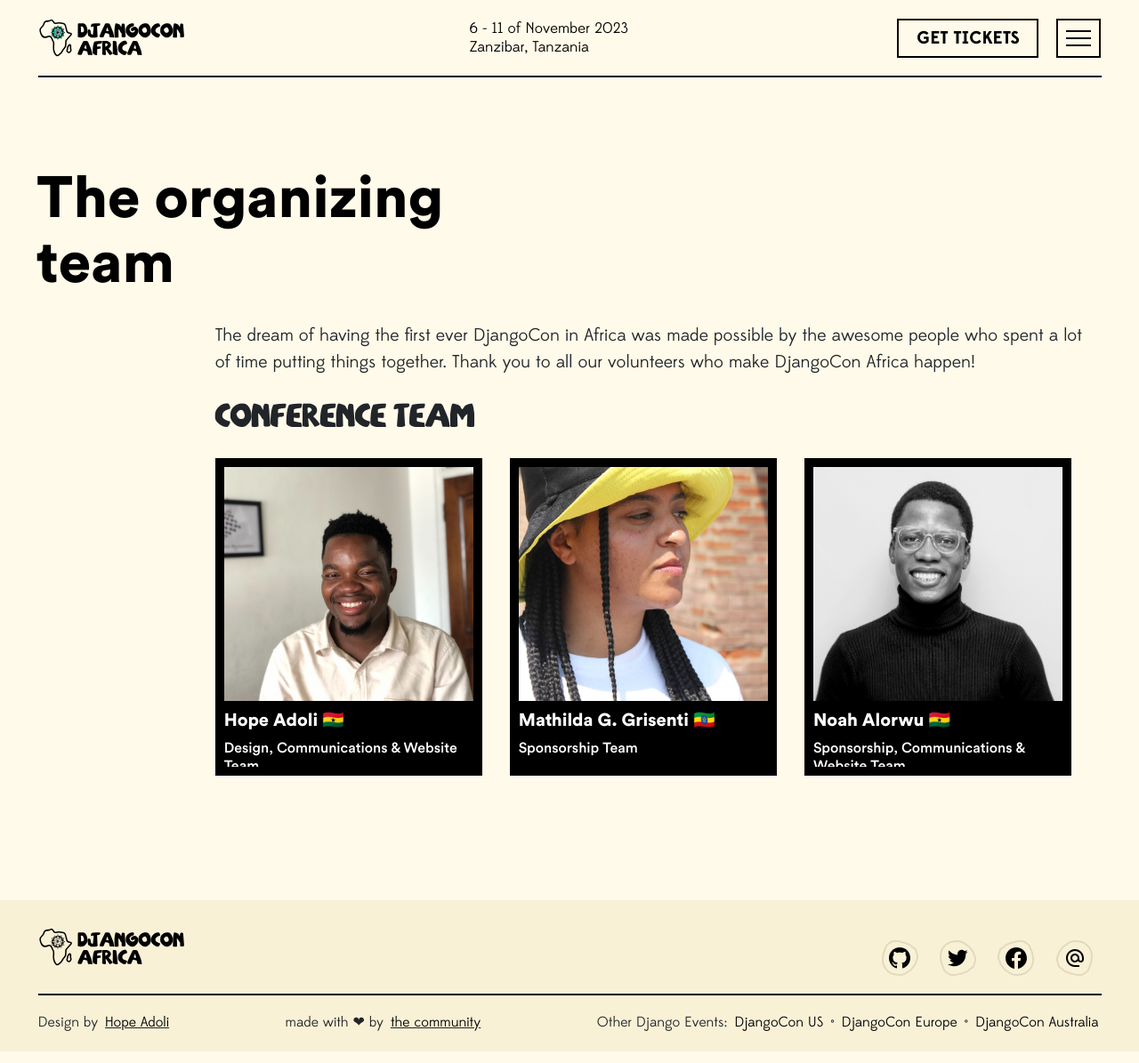
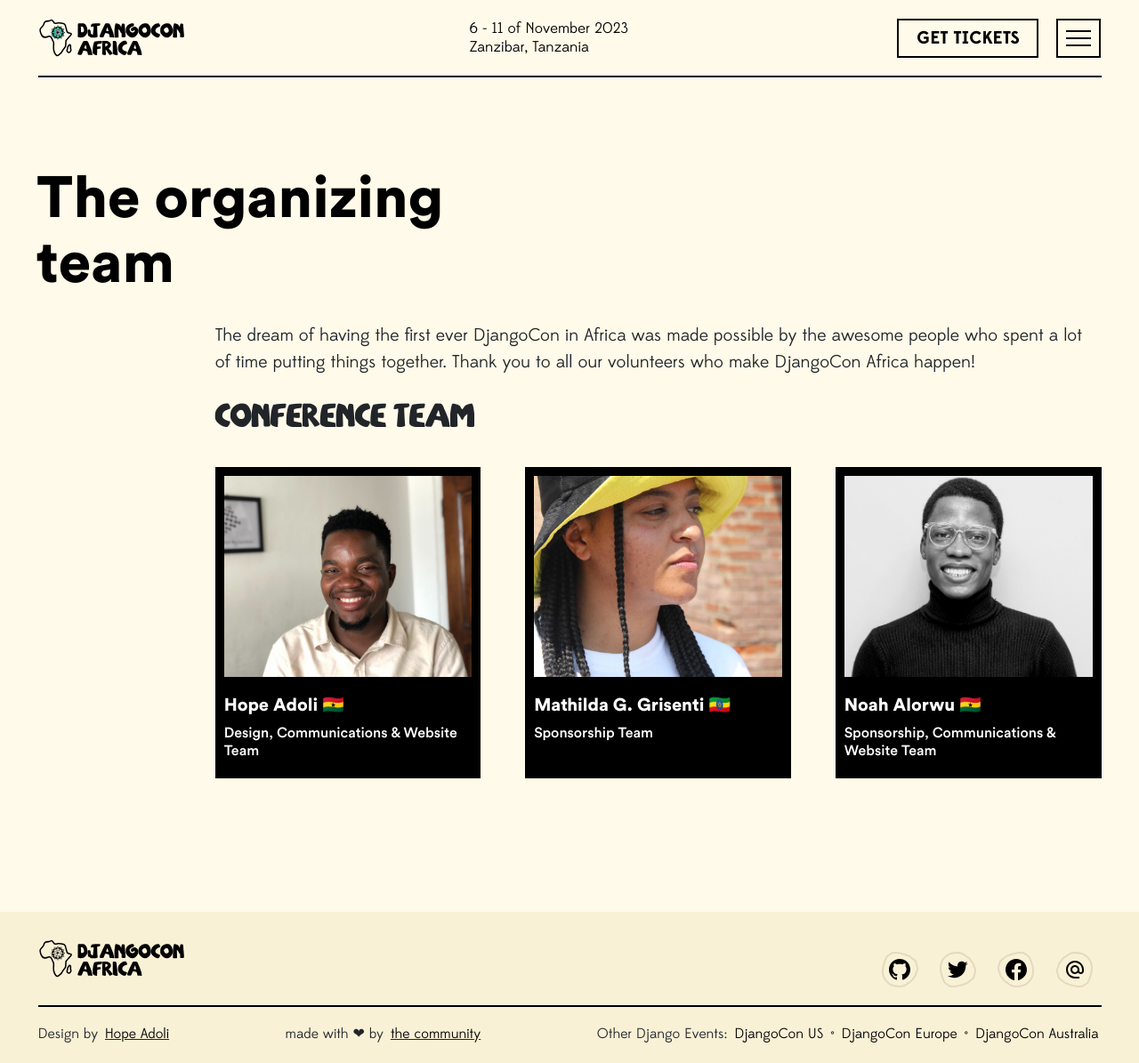
Before and after one commit to djangocon/2023.djangocon.africa, a Jekyll site: the page built from _pages/teams.md, in a window 1280 px wide. Shown: the whole page at 89% size. Built offline with Jekyll 4.4.1, drawn with Linux system fonts in a browser that asks for light colours.

Commit message:
updated teams card

```diff
--- a/_includes/team-list.html
+++ b/_includes/team-list.html
@@ -10,17 +10,15 @@
     {% for team in site.organizers %}
     <div class="main-card">
 
-      <div class="card-img">
-        <img class="team-img" src="{{ team.photo_url }}" alt="{{ team.name }}" width="280px" height="280px" />
-      </div>
+      <img class="team-img" src="{{ team.photo_url }}" alt="{{ team.name }}" width="280px" height="280px" />
 
       <div class="card-txt-bg">
 
         <h5 class="team-name">{{ team.name }}</h5>
-         <h1 class="role">{{ team.role }}</h1>
+        <h1 class="role">{{ team.role }}</h1>
 
-         <div class="left"></div>
-          <div class="right"></div>
+        <div class="left"></div>
+        <div class="right"></div>
         <div class="progress"></div>
 
         <div className="icons">
--- a/static/css/style.css
+++ b/static/css/style.css
@@ -534,12 +534,11 @@
   width: auto;
 }
 
-
-.sponsor-heading{
+.sponsor-heading {
   margin-top: 50px;
   font-family: "southAfrica";
   font-weight: 700;
-  color:#e87155;
+  color: #e87155;
   font-size: 30px;
   line-height: 39px;
 }
@@ -548,7 +547,6 @@
   width: 50%;
   object-fit: cover;
 }
-
 
 .roadmap {
   display: flex;
@@ -1045,38 +1043,29 @@
 
 .main-card {
   display: grid;
-  height: 337px;
-  width: 280px;
-  grid-template-rows: 75% 25%;
-  outline: 10px solid #000;
+  height: 350px;
+  width: 30%;
+  grid-template-rows: 73% 30%;
   background-color: #000;
-  gap: 10px;
   overflow: hidden;
   transition: width 2s;
+  padding: 10px;
+  padding-bottom: 30px;
 }
 
 .main-card:hover {
-  display: grid;
-  height: 337px;
-  width: 280px;
   grid-template-rows: 50% 50%;
-  outline: 10px solid #000;
-  background-color: beige;
-  overflow: hidden;
 }
 
 .content-wrapper {
   height: 100%;
-  width: calc(100%);
-  display: flex;
-  margin-left: 10px;
+  display: flex;
   flex-direction: row;
   flex-wrap: wrap;
-  gap: 4vmax;
+  justify-content: space-between;
 }
 
 .card-txt-bg {
-  padding-top: 10px;
   background-color: #000;
   color: white;
   overflow-y: hidden;
@@ -1089,6 +1078,7 @@
   font-size: 16px;
   line-height: 20px;
   color: #ffffff;
+  height: 40px;
 }
 
 .team-name {
@@ -1098,6 +1088,7 @@
   font-size: 20px;
   line-height: 25px;
   color: #ffffff;
+  margin-top: 20px;
 }
 
 .mobile-menu {
@@ -1252,8 +1243,10 @@
   color: #000000;
 }
 
-.team-img{
+.team-img {
   object-fit: cover;
+  width: 100%;
+  height: 250px;
 }
 
 /* Mobile */
@@ -1289,6 +1282,11 @@
     display: block;
     text-align: center;
     padding-top: 100px;
+  }
+
+  .main-card {
+    width: 100%;
+    margin-bottom: 30px;
   }
 
   .news-img {
```
